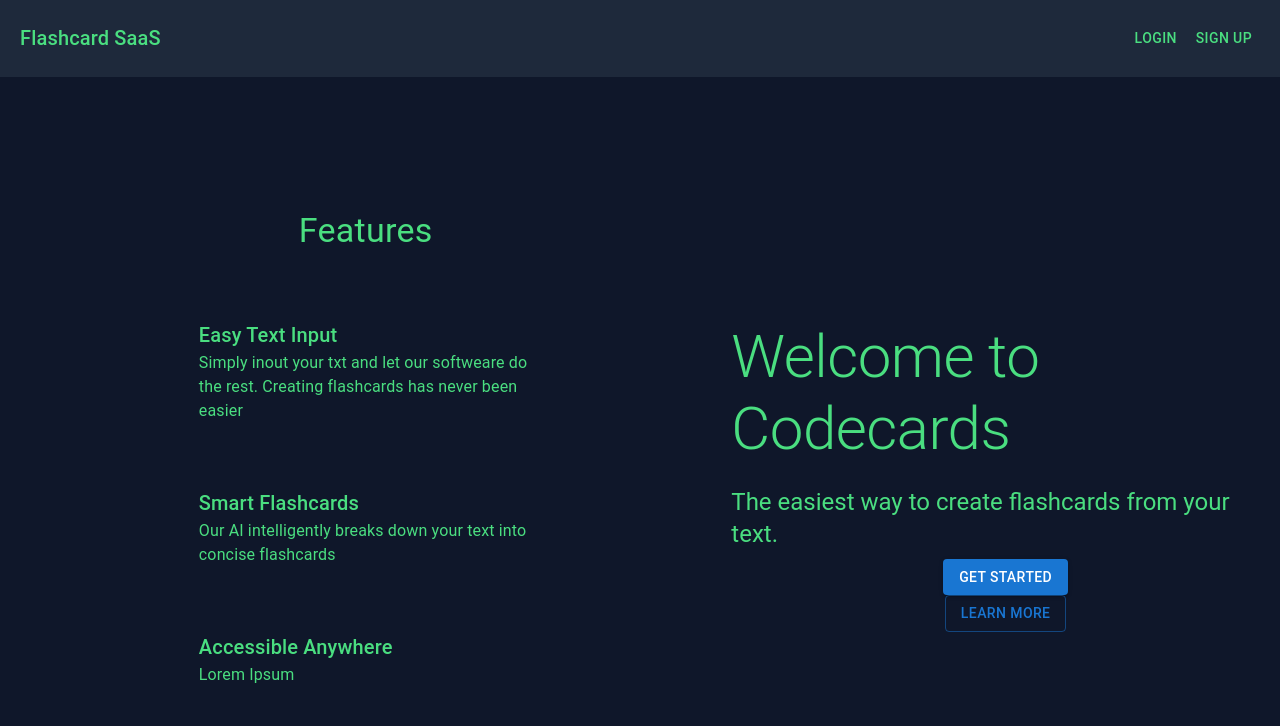
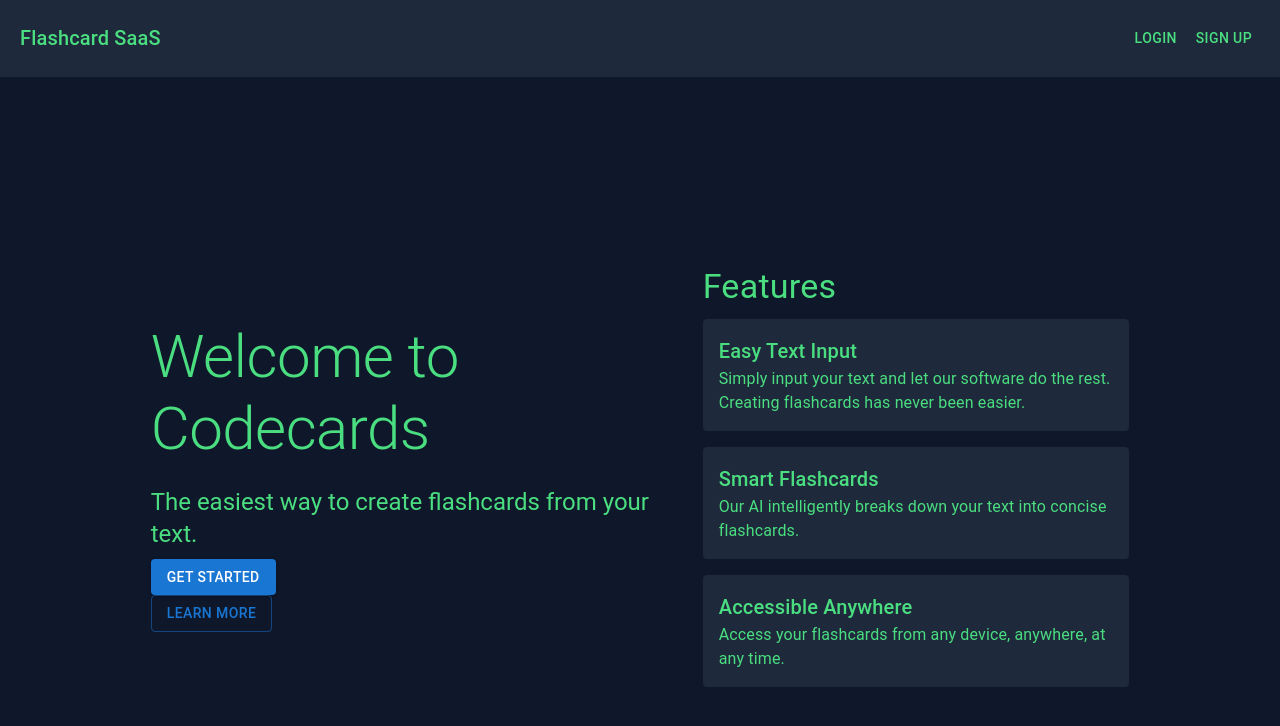
Before and after one commit to Team-S-I-R/codecards, a Next.js app: page / in a window 1280 px wide. Shown: the top 726 px of the page. Built offline with nearby package versions, Linux system fonts and the light colour scheme; no server answers.

Commit message:
Updated page.tsx

```diff
--- a/app/page.tsx
+++ b/app/page.tsx
@@ -1,13 +1,7 @@
 'use client';
 
 import Image from "next/image";
-import {
-  Typography,
-  Button,
-  AppBar,
-  Toolbar,
-  Container,
-} from "@mui/material";
+import { Typography, Button, AppBar, Toolbar, Container } from "@mui/material";
 import { SignedIn, SignedOut, UserButton } from "@clerk/nextjs";
 import getStripe from "../utils/get-stripe";
 import Head from "next/head";
@@ -32,7 +26,6 @@ export default function Home() {
 
   return (
     <div className="w-full h-screen overflow-y-scroll no-scrollbar bg-slate-900 text-green-400">
-
       <Head>
         <title>CodeCards</title>
         <meta name="description" content="Create flashcard from your text" />
@@ -55,41 +48,9 @@ export default function Home() {
         </SignedIn>
       </header>
 
-
       <div className="w-full h-full flex place-items-center place-content-center">
-
-      {/* left */}
-      <div className="flex flex-col place-items-center place-content-center">
-        {/* feature */}
-        <Typography className="my-6" variant="h4" component="h2" gutterBottom>
-          Features
-        </Typography>
-
-        <div className="my-6 w-max  place-items-center place-content-center flex flex-col">
-          <div className="w-1/2 my-4 p-4 flex flex-col  rounded">
-            <Typography variant="h6">Easy Text Input</Typography>
-            <Typography>Simply inout your txt and let our softweare do the rest. Creating
-              flashcards has never been easier
-            </Typography>
-          </div>
-          <div className="w-1/2 my-4 p-4 flex flex-col rounded">
-            <Typography variant="h6">Smart Flashcards</Typography>
-            <Typography>
-              Our AI intelligently breaks down your text into concise
-              flashcards
-            </Typography>
-          </div>
-          <div className="w-1/2 my-4 p-4 flex flex-col rounded">
-            <Typography variant="h6">Accessible Anywhere</Typography>
-            <Typography>
-              Lorem Ipsum
-            </Typography>
-          </div>
-        </div>
-      </div>
-
-      {/* right */}
-      <div className="flex flex-col place-items-center place-content-center my-4 w-full">
+        {/* Left Side (Text and Buttons) */}
+        <div className="flex flex-col place-items-start place-content-center w-2/5">
           <Typography variant="h2" component="h1" gutterBottom>
             Welcome to Codecards
           </Typography>
@@ -103,47 +64,88 @@ export default function Home() {
           >
             Get Started
           </Button>
-        <Button variant="outlined" className="mt-2 border-green-400 hover:border-green-500 text-green-400">
+          <Button
+            variant="outlined"
+            className="mt-4 border-green-400 hover:border-green-500 text-green-400"
+          >
             Learn More
           </Button>
         </div>
 
+        {/* right */}
+        <div className="flex flex-col place-items-start place-content-start w-1/3 ml-10">
+          <Typography className="mb-4" variant="h4" component="h2" gutterBottom>
+            Features
+          </Typography>
+
+          <div className="space-y-4">
+            <div className="p-4 flex flex-col rounded bg-slate-800">
+              <Typography variant="h6">Easy Text Input</Typography>
+              <Typography>
+                Simply input your text and let our software do the rest. Creating
+                flashcards has never been easier.
+              </Typography>
+            </div>
+            <div className="p-4 flex flex-col rounded bg-slate-800">
+              <Typography variant="h6">Smart Flashcards</Typography>
+              <Typography>
+                Our AI intelligently breaks down your text into concise
+                flashcards.
+              </Typography>
+            </div>
+            <div className="p-4 flex flex-col rounded bg-slate-800">
+              <Typography variant="h6">Accessible Anywhere</Typography>
+              <Typography>
+                Access your flashcards from any device, anywhere, at any time.
+              </Typography>
+            </div>
+          </div>
+        </div>
       </div>
 
-       {/* pricing  */}
+      {/* pricing */}
       <div className="my-6 py-8 text-center w-full flex flex-col">
         <Typography variant="h4" component="h2" gutterBottom>
           Pricing
         </Typography>
         <div className="w-full flex place-content-center justify-evenly">
           <div className="p-3 rounded">
-            <Typography variant="h5" gutterBottom>Basic</Typography>
-            <Typography variant="h6" gutterBottom>$5 / month</Typography>
-            <Typography>
-              Lorem Ipsum
+            <Typography variant="h5" gutterBottom>
+              Basic
             </Typography>
-            <Button onClick={handleSubmit} variant="contained" className="mt-2 bg-green-400 hover:bg-green-500 text-slate-900 font-bold">
+            <Typography variant="h6" gutterBottom>
+              $5 / month
+            </Typography>
+            <Typography>Lorem Ipsum</Typography>
+            <Button
+              onClick={handleSubmit}
+              variant="contained"
+              className="mt-2 bg-green-400 hover:bg-green-500 text-slate-900 font-bold"
+            >
               Choose Basic
             </Button>
           </div>
           <div className="p-3 rounded">
-            <Typography variant="h5" gutterBottom>Pro</Typography>
-            <Typography variant="h6" gutterBottom>$10 / month</Typography>
-            <Typography>
-              Lorem Ipsum
+            <Typography variant="h5" gutterBottom>
+              Pro
             </Typography>
-            <Button onClick={handleSubmit} variant="contained" className="mt-2 bg-green-400 hover:bg-green-500 text-slate-900 font-bold">
+            <Typography variant="h6" gutterBottom>
+              $10 / month
+            </Typography>
+            <Typography>Lorem Ipsum</Typography>
+            <Button
+              onClick={handleSubmit}
+              variant="contained"
+              className="mt-2 bg-green-400 hover:bg-green-500 text-slate-900 font-bold"
+            >
               Choose Pro
             </Button>
           </div>
         </div>
       </div>
 
-      {/* footer */}
-      <footer className="w-full h-max flex p-5 bg-slate-800">
-
-      </footer>
-
+      {/* Footer */}
+      <footer className="w-full h-max flex p-5 bg-slate-800"></footer>
     </div>
   );
 }
```
Lines whose indentation alone changed are shown as unchanged.
